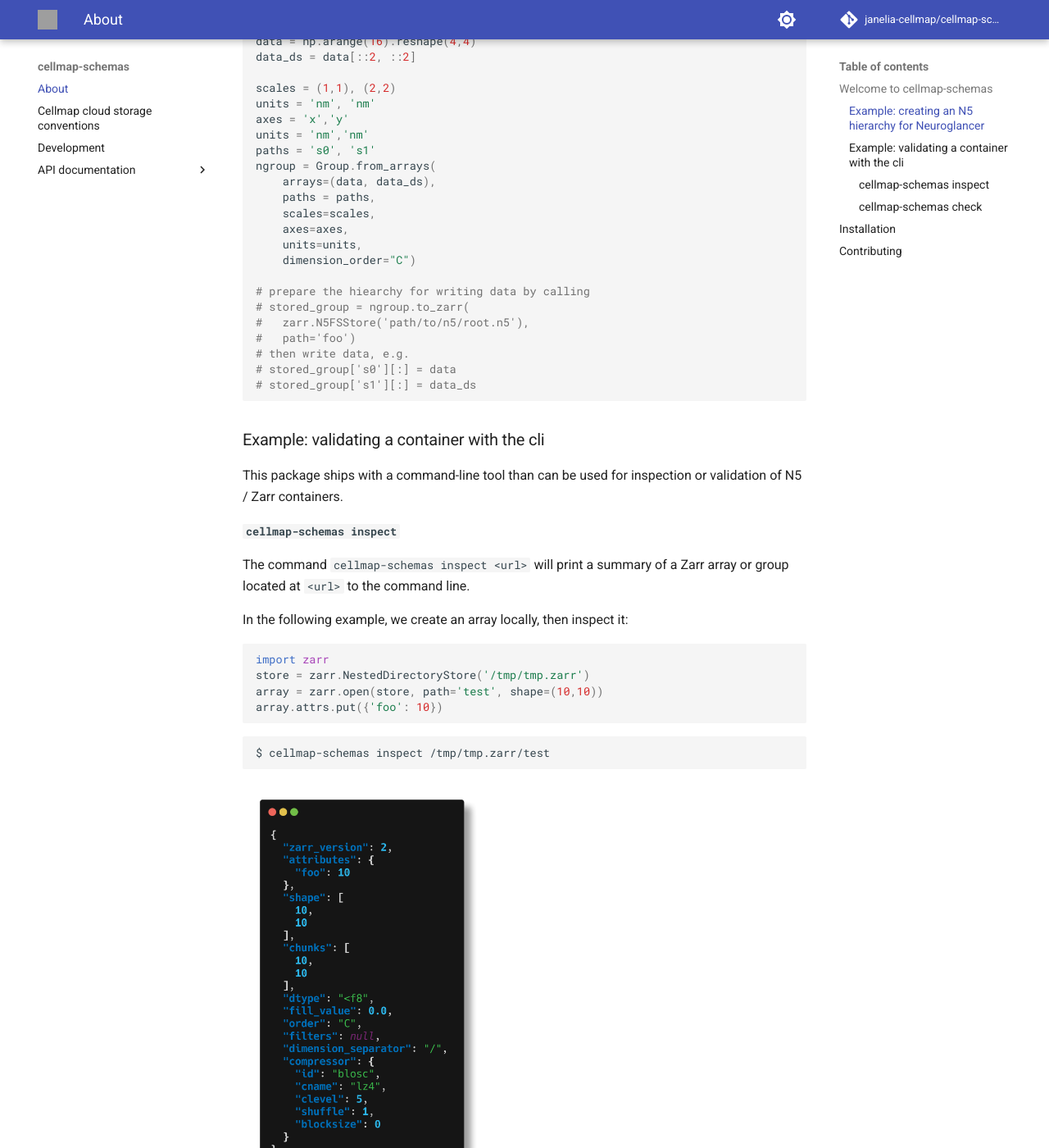
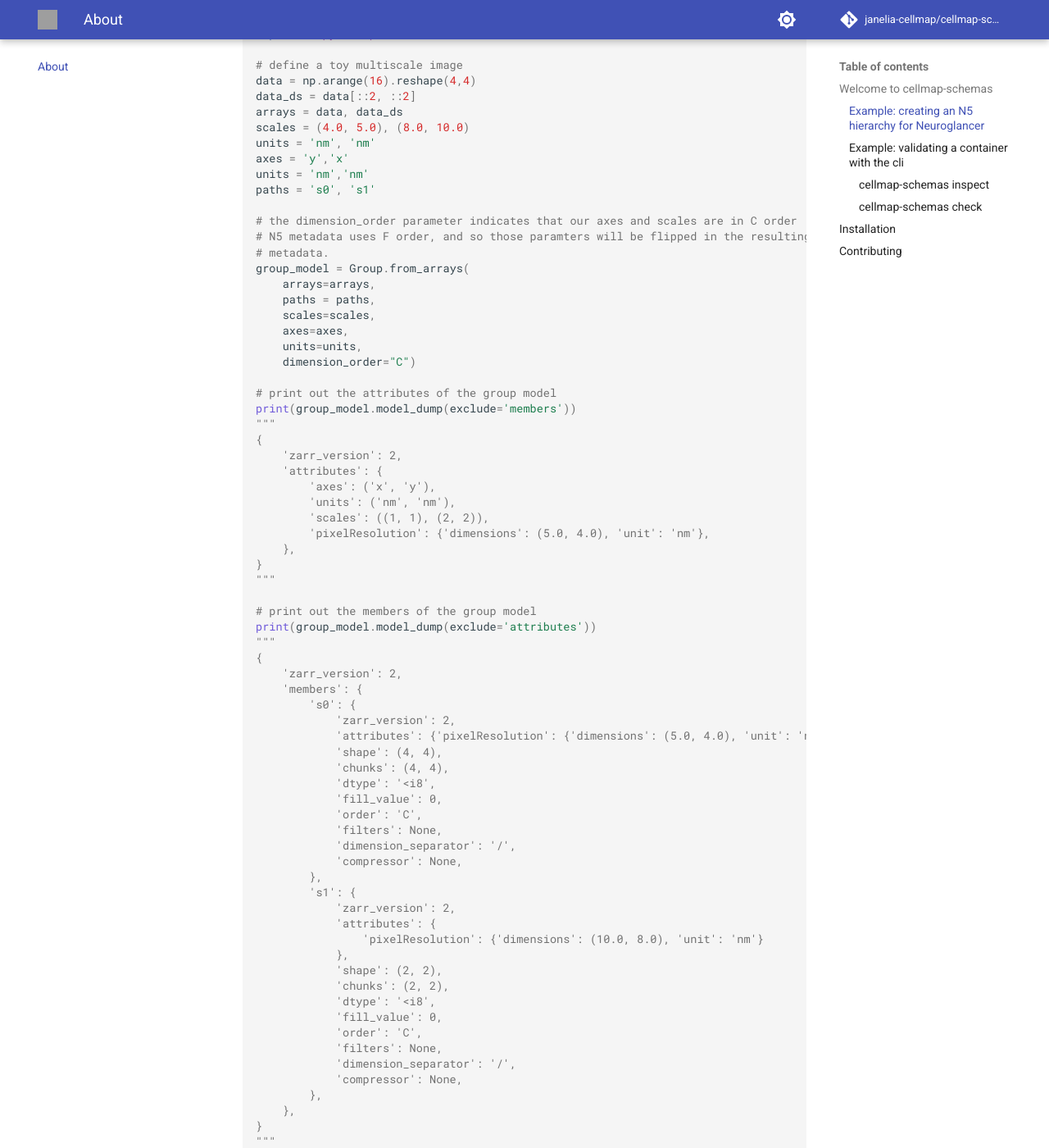
Before and after one commit to janelia-cellmap/cellmap-schemas, an MkDocs documentation site: the page built from docs/index.md, in a window 1280 px wide and 1400 px high, scrolled down 642 px. Shown: the whole window at 82% size. Built offline with MkDocs 1.6.1 and Material for MkDocs 9.7.7, drawn with Linux system fonts in a browser that asks for light colours; comment, search, counter and statistics services are not loaded; some of the changed text lies outside the part shown; grey boxes are pictures that could not be loaded.

Commit message:
docs: improve mkdocs config, add a big fat docstring to neuroglancer n5 group from_arrays

````diff
--- a/docs/index.md
+++ b/docs/index.md
@@ -15,28 +15,84 @@
 # define a toy multiscale image
 data = np.arange(16).reshape(4,4)
 data_ds = data[::2, ::2]
-
-scales = (1,1), (2,2)
+arrays = data, data_ds
+scales = (4.0, 5.0), (8.0, 10.0)
 units = 'nm', 'nm'
-axes = 'x','y'
+axes = 'y','x'
 units = 'nm','nm'
 paths = 's0', 's1'
-ngroup = Group.from_arrays(
-    arrays=(data, data_ds),
+
+# the dimension_order parameter indicates that our axes and scales are in C order
+# N5 metadata uses F order, and so those paramters will be flipped in the resulting
+# metadata.
+group_model = Group.from_arrays(
+    arrays=arrays,
     paths = paths,
     scales=scales,
     axes=axes,
     units=units,
     dimension_order="C")
 
-# prepare the hiearchy for writing data by calling
-# stored_group = ngroup.to_zarr(
-#   zarr.N5FSStore('path/to/n5/root.n5'),
-#   path='foo')
-# then write data, e.g.
-# stored_group['s0'][:] = data
-# stored_group['s1'][:] = data_ds
+# print out the attributes of the group model
+print(group_model.model_dump(exclude='members'))
+"""
+{
+    'zarr_version': 2,
+    'attributes': {
+        'axes': ('x', 'y'),
+        'units': ('nm', 'nm'),
+        'scales': ((1, 1), (2, 2)),
+        'pixelResolution': {'dimensions': (5.0, 4.0), 'unit': 'nm'},
+    },
+}
+"""
 
+# print out the members of the group model
+print(group_model.model_dump(exclude='attributes'))
+"""
+{
+    'zarr_version': 2,
+    'members': {
+        's0': {
+            'zarr_version': 2,
+            'attributes': {'pixelResolution': {'dimensions': (5.0, 4.0), 'unit': 'nm'}},
+            'shape': (4, 4),
+            'chunks': (4, 4),
+            'dtype': '<i8',
+            'fill_value': 0,
+            'order': 'C',
+            'filters': None,
+            'dimension_separator': '/',
+            'compressor': None,
+        },
+        's1': {
+            'zarr_version': 2,
+            'attributes': {
+                'pixelResolution': {'dimensions': (10.0, 8.0), 'unit': 'nm'}
+            },
+            'shape': (2, 2),
+            'chunks': (2, 2),
+            'dtype': '<i8',
+            'fill_value': 0,
+            'order': 'C',
+            'filters': None,
+            'dimension_separator': '/',
+            'compressor': None,
+        },
+    },
+}
+"""
+```
+
+The above example did not write out any of the arrays to disk. To do this, you can use the `to_zarr`
+method of `Group` to create a hierarchy in storage, then write the arrays.
+
+```{.py test="skip"}
+from zarr import N5FSStore
+store = N5FSStore('path/to/n5/data.n5')
+group = group_model.to_zarr(store=store, path='image')
+group['s0'][:] = arrays[0]
+group['s1'][:] = arrays[1]
 ```
 
 ## Example: validating a container with the cli
--- a/mkdocs.yml
+++ b/mkdocs.yml
@@ -9,9 +9,15 @@
 repo_url: https://github.com/janelia-cellmap/cellmap-schemas
 
 # Copyright
-copyright: Copyright &copy; 2016 - 2023 HHMI / Janelia
-
+copyright: Copyright &copy; 2016 - 2024 HHMI / Janelia
+watch: [src]
+strict: true
 theme:
+  features:
+    - content.tabs.link
+    - content.code.annotate
+    - content.code.copy
+    - navigation.tabs
   logo:
     https://avatars.githubusercontent.com/u/105455240?s=200&v=4
   favicon:
````
Also changed, not shown: 3 other files.
